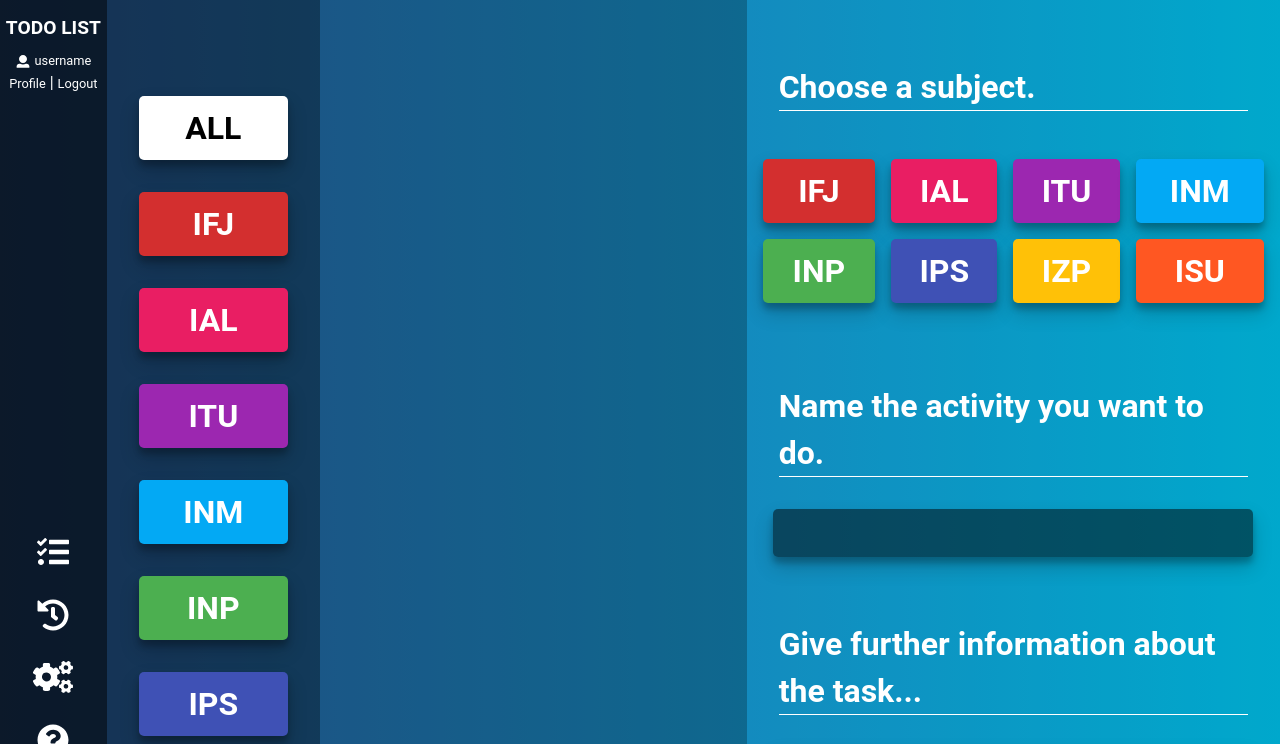
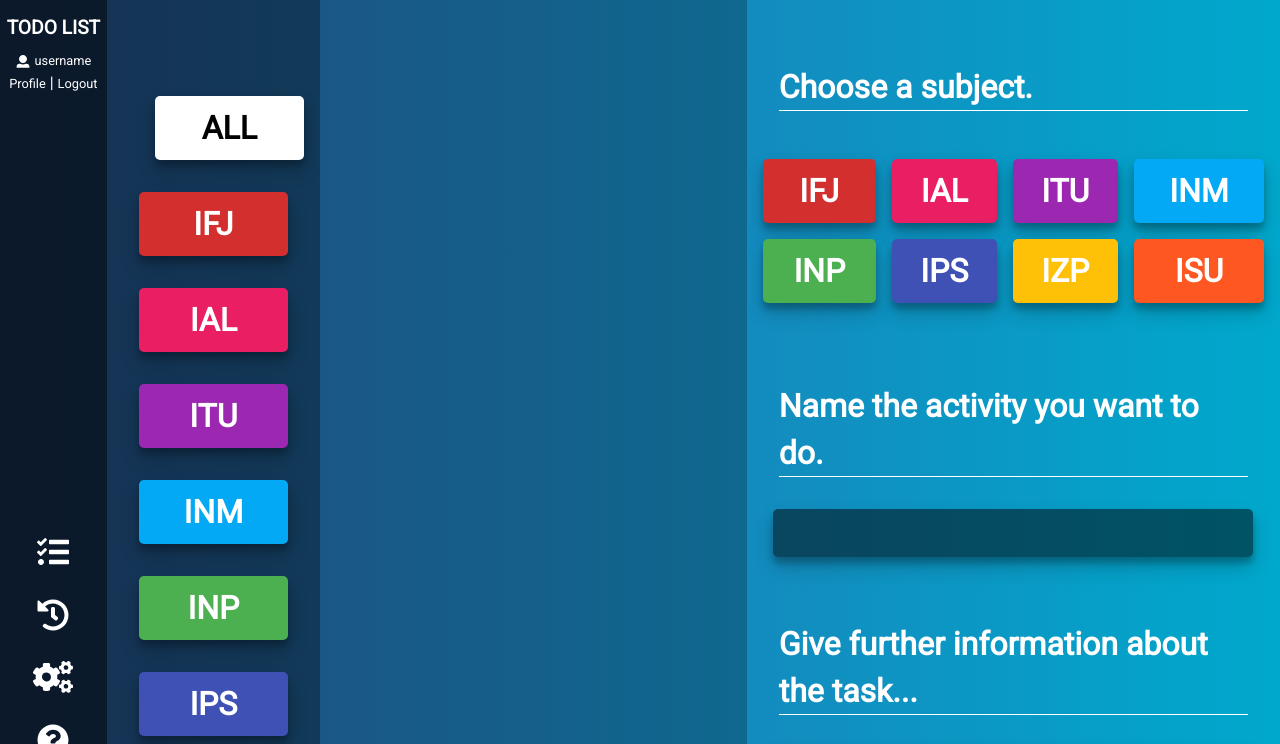
Before and after one commit to andrejnano/TODO-LIST, a website: page index.html in a window 1280 px wide. Both pictures are taken after a click on the item "ALL". Shown: the top 744 px of the page. Drawn offline with Linux system fonts and the light colour scheme.

Commit message:
Add menu selection

```diff
--- a/js/main.js
+++ b/js/main.js
@@ -334,6 +334,12 @@ function add_new_task()
 /* This function is called whenever we want filter tasks by subjects.*/
 $('#subjects_filtering .category').on('click', function() {
 
+	$(".category").each( function() {
+		$(this).removeClass("selected");
+	});
+
+	$(this).addClass("selected");
+
 	var name = (JSON.stringify(this.textContent));
 	var parent =document.getElementById("subject_list");
 
--- a/scss/base/_typography.scss
+++ b/scss/base/_typography.scss
@@ -2,6 +2,7 @@
 /******************************************************************************
     TYPOGRAPHY DEFAULTS
 ******************************************************************************/
+@import url('https://fonts.googleapis.com/css?family=Open+Sans|Roboto|Source+Sans+Pro|Ubuntu');
 
 
 html {
--- a/scss/partials/_menu.scss
+++ b/scss/partials/_menu.scss
@@ -1,3 +1,7 @@
+.selected {
+    transform: translateX(1rem);
+}
+
 .site-menu {
 
     .menu {
```
Also changed, not shown: css/style.css.
